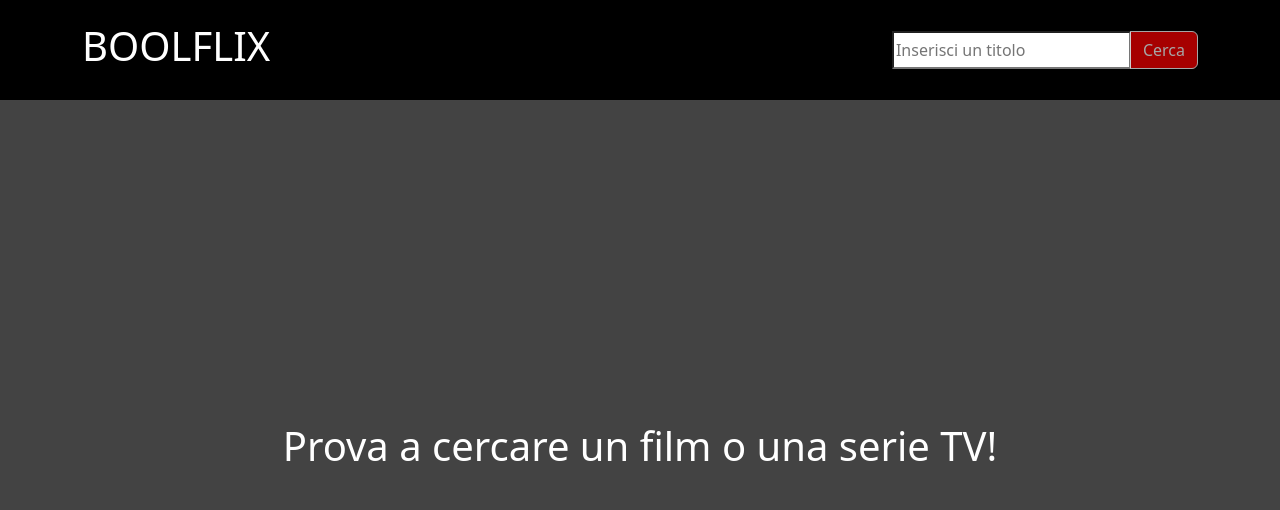
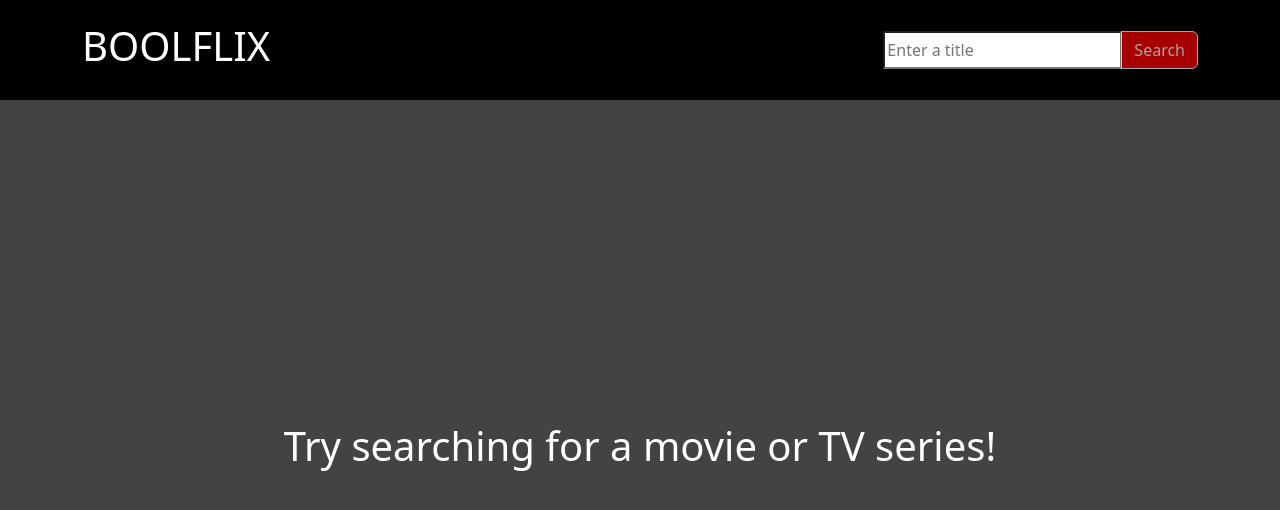
Before and after one commit to SamuelePassiatore/vite-boolflix, a Vue app: page / in a window 1280 px wide. Shown: the top 510 px of the page. Built offline with nearby package versions, Linux system fonts and the light colour scheme.

Commit message:
add control if title = original title

```diff
--- a/src/App.vue
+++ b/src/App.vue
@@ -43,11 +43,8 @@ export default {
 
 
 <template>
-
   <app-header @search-term="onTypeSearch" @clear-input="clearInput"></app-header>
   <app-main></app-main>
-
-  <!-- </div> -->
 </template>
 <style lang="scss">
 @use './assets/scss/style.scss';
--- a/src/components/AppHeader.vue
+++ b/src/components/AppHeader.vue
@@ -12,10 +12,7 @@ export default {
     methods: {
         clearInput() {
             this.searchTerm = '';
-        },
-        // toggle() {
-        //     this.$emit('toggle-start-page');
-        // }
+        }
     }
 
 
@@ -30,9 +27,10 @@ export default {
             <h1 class="text-white">BOOLFLIX</h1>
             <div class="input-group d-flex justify-content-end">
                 <input v-model.trim="searchTerm" @keyup.enter="$emit('search-term', searchTerm)" @keyup.esc="clearInput"
-                    type="text" placeholder="Inserisci un titolo">
+                    type="text" placeholder="Enter a title">
                 <button @click="$emit('search-term', searchTerm)" :class="{ disabled: !searchTerm }"
-                    class="btn button-custom-red text-white">Cerca</button>
+                    class="btn button-custom-red text-white">Search
+                </button>
             </div>
         </section>
     </header>
--- a/src/components/AppMain.vue
+++ b/src/components/AppMain.vue
@@ -6,25 +6,15 @@ export default {
     data() {
         return {
             store,
-            // showStartPage: true
         }
     },
-    components: { ProductionCard },
-    // emits: ['toggle-start-page'],
-    // methods: {
-    //     toggleStartPage() {
-    //         this.showStartPage = !this.showStartPage;
-    //     }
+    components: { ProductionCard }
 }
 
 
 </script>
 
 <template>
-    <!-- <div v-if="showStartPage"> -->
-    <!-- <h1 class="bg-secondary">Prova a cercare un film o una serie tv!</h1> -->
-
-    <!-- <div v-else> -->
     <main class="d-flex py-4">
         <section class="container" v-if="store.movies.length > 0 || store.series.length > 0">
             <div class="movies">
@@ -34,7 +24,7 @@ export default {
                         :production="movie"></production-card>
                 </div>
             </div>
-            <div class="series pt-4">
+            <div class="series pt-5">
                 <h1 v-if="store.series.length > 0" class="text-white pb-1">TV Series</h1>
                 <div class="row gy-4">
                     <production-card v-for="serie in store.series" :key="serie.id"
@@ -43,11 +33,9 @@ export default {
             </div>
         </section>
         <div v-else class="text-white d-flex justify-content-center align-items-center w-100">
-            <h1 id="home">Prova a cercare un film o una serie TV!</h1>
+            <h1 id="home">Try searching for a movie or TV series!</h1>
         </div>
     </main>
-
-
 </template>
 
 <style lang="scss" scoped>
--- a/src/components/ProductionCard.vue
+++ b/src/components/ProductionCard.vue
@@ -45,9 +45,14 @@ export default {
             </div>
         </div>
         <div v-if="showDetails" class="card-back rounded-2 bg-black text-white text-center p-3">
-            <h3>{{ production.title || production.name }}</h3>
-            <h5 class="pb-2">{{ production.original_title || production.original_name }}</h5>
-            <div class="pb-2">
+            <div class="titles pb-1">
+                <h3>{{ production.title || production.name }}</h3>
+                <h5
+                    v-if="(production.original_title !== production.title) || (production.original_name !== production.name)">
+                    {{ production.original_title || production.original_name }}
+                </h5>
+            </div>
+            <div class="pb-2 pt-1">
                 <span class="pe-2">Year:</span>
                 <span>
                     {{
@@ -84,19 +89,18 @@ export default {
     height: 30px;
 }
 
-
 .card-back {
     height: 425px;
     overflow-y: auto;
-    border: 1px solid white;
+    box-shadow: 0 0 6px 5px rgba(red, 0.8);
     cursor: pointer;
 
-    h5 {
+    .titles {
+        border-bottom: 1px solid white;
+    }
+
+    .stars {
         border-bottom: 1px solid white;
     }
 }
-
-.stars {
-    border-bottom: 1px solid white;
-}
 </style>
```
